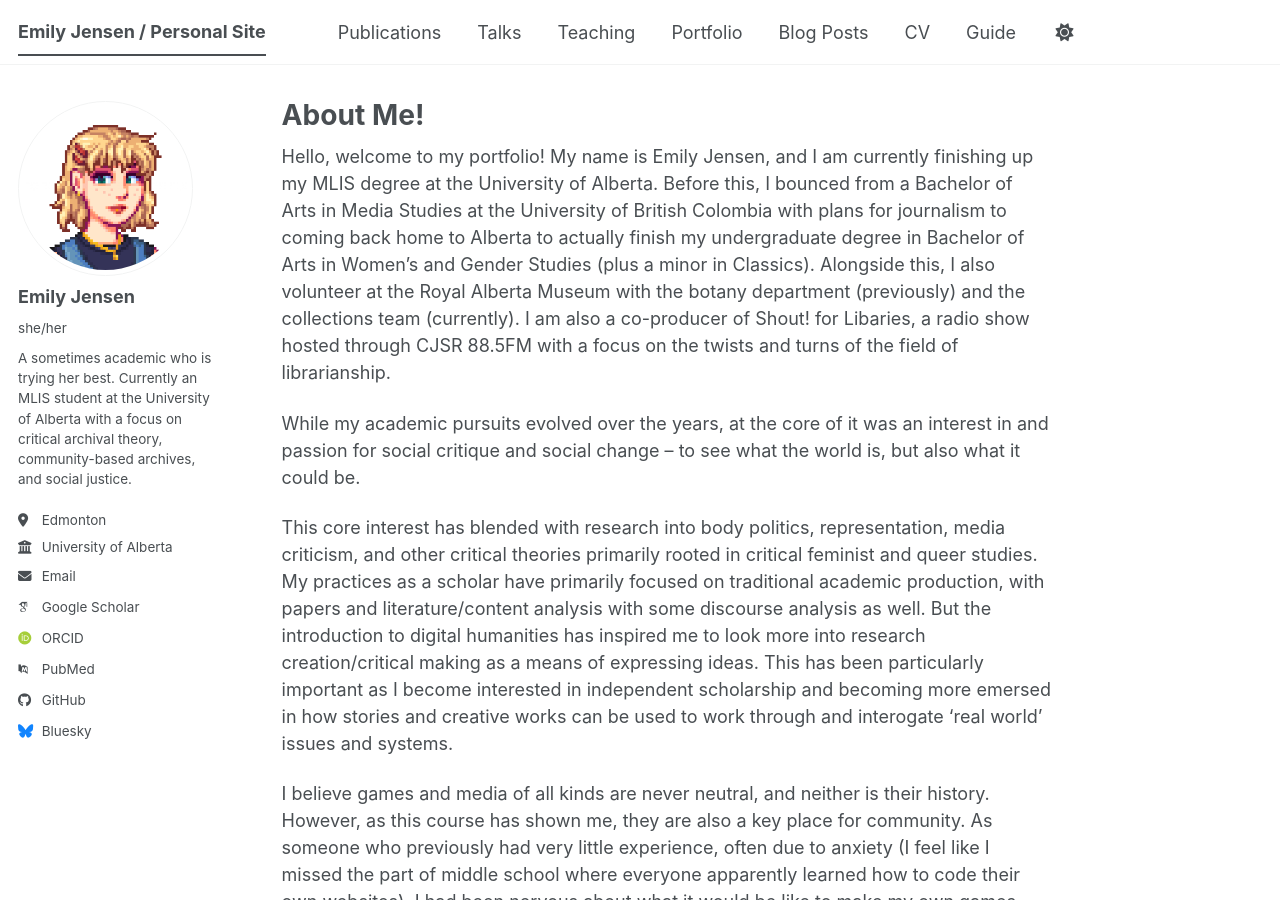
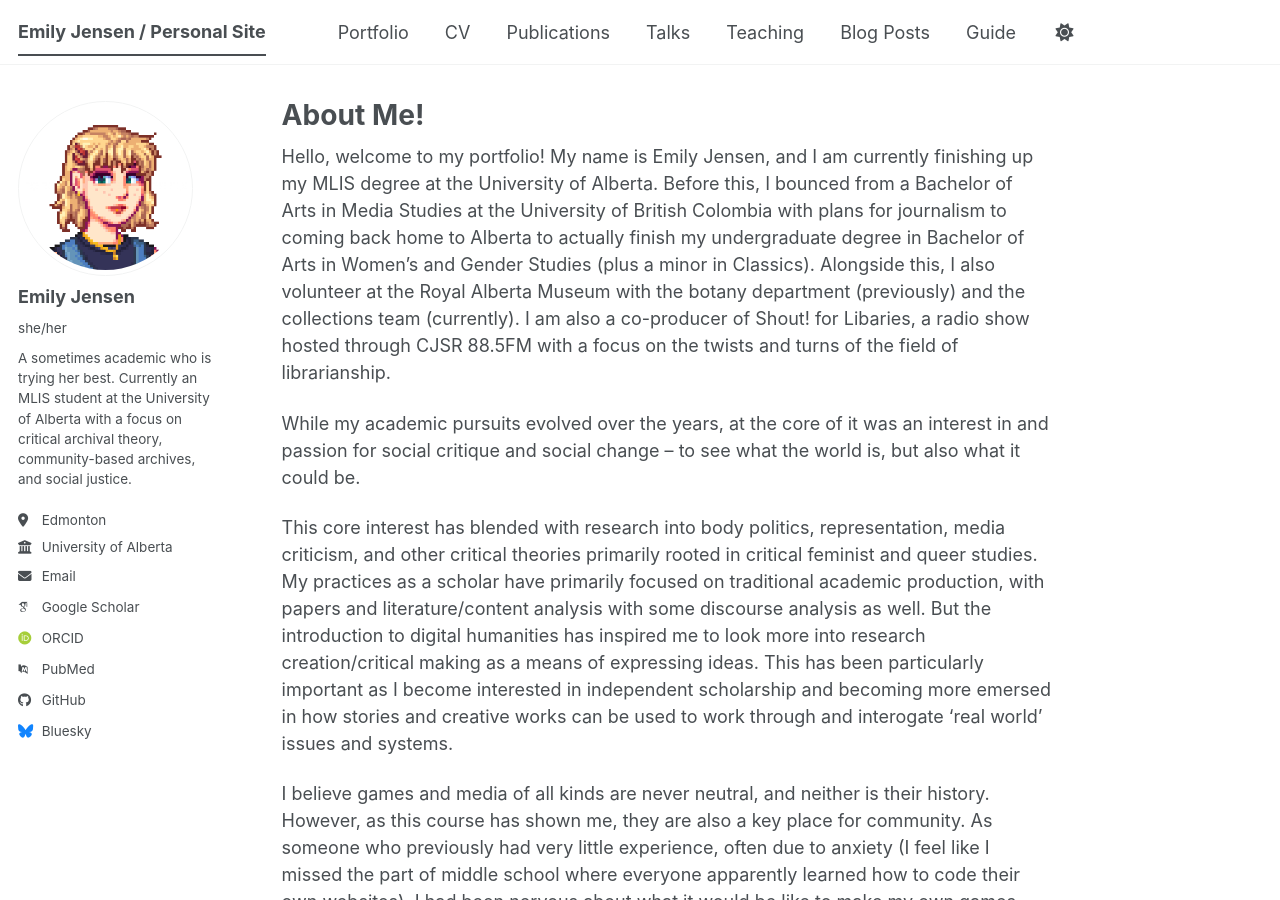
Before and after one commit to em-jense/me, a Jekyll site: the page built from _pages/about.md, in a window 1280 px wide and 900 px high. Built offline with Jekyll 4.4.1, drawn with Linux system fonts in a browser that asks for light colours; some web fonts are replaced; a script bundle is joined from its source files by our own code; library files that are not in the unit come from our copies; part of the change alters nothing that is shown.

```diff
--- a/_data/navigation.yml
+++ b/_data/navigation.yml
@@ -8,6 +8,12 @@
 #      Markdown formatted page while the second is generated using JSON.
 
 main:
+  - title: "Portfolio"
+    url: /portfolio/
+
+  - title: "CV"
+    url: /cv/
+
   - title: "Publications"
     url: /publications/
 
@@ -17,14 +23,8 @@ main:
   - title: "Teaching"
     url: /teaching/
 
-  - title: "Portfolio"
-    url: /portfolio/
-
   - title: "Blog Posts"
     url: /year-archive/
-
-  - title: "CV"
-    url: /cv/
 
   # - title: "CV"
   #   url: /cv-json/
```
